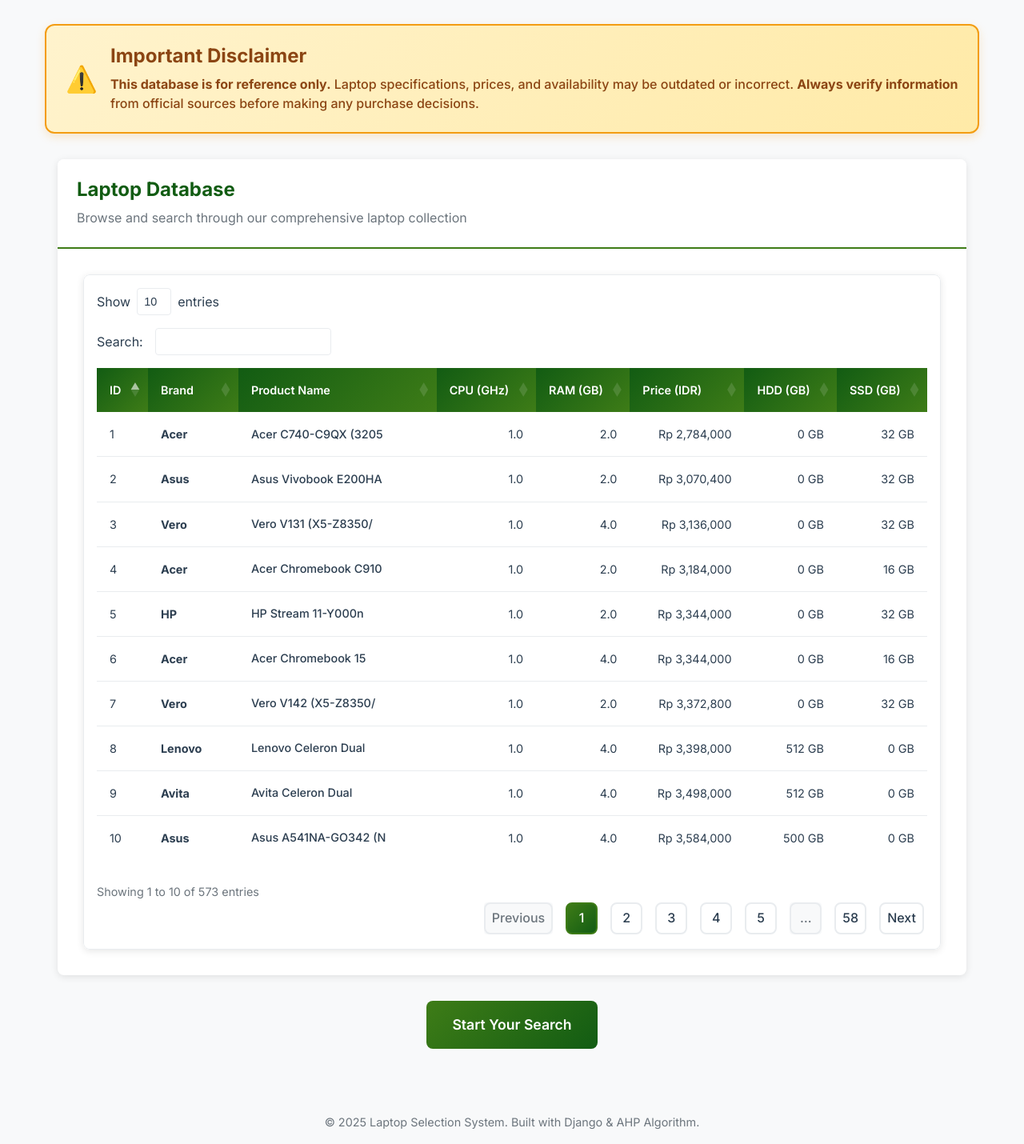
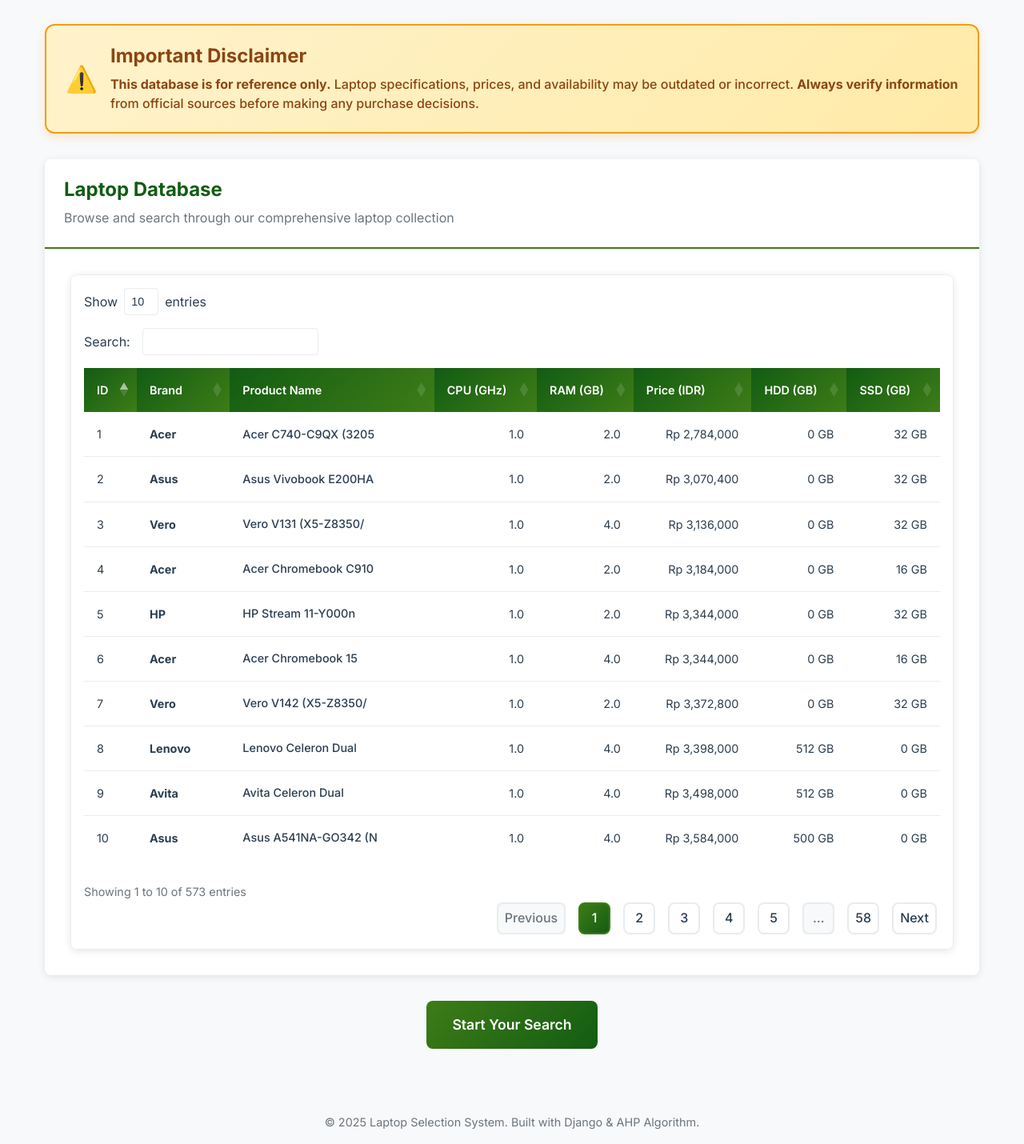
Before and after one commit to adityatriand/laptop-determination-app, a Django app: page /laptop-selection/alternatives/ in a window 1280 px wide. Shown: the part 213-1643 px from the top of the page at 80% size. Run offline with Django 3.2, Linux system fonts and the light colour scheme; data comes from the database, SQL or seed files in the repository; some libraries are stand-ins or nearby versions.

Commit message:
fix: update style for card list laptop

```diff
--- a/laptop_determination/static/css/clean_styles.css
+++ b/laptop_determination/static/css/clean_styles.css
@@ -504,7 +504,6 @@ body.search-page .main-content {
 
 /* Alternatives Page Content */
 .alternatives-content {
-    padding: 0 1rem;
     max-width: 1200px;
     margin: 0 auto;
 }
```
